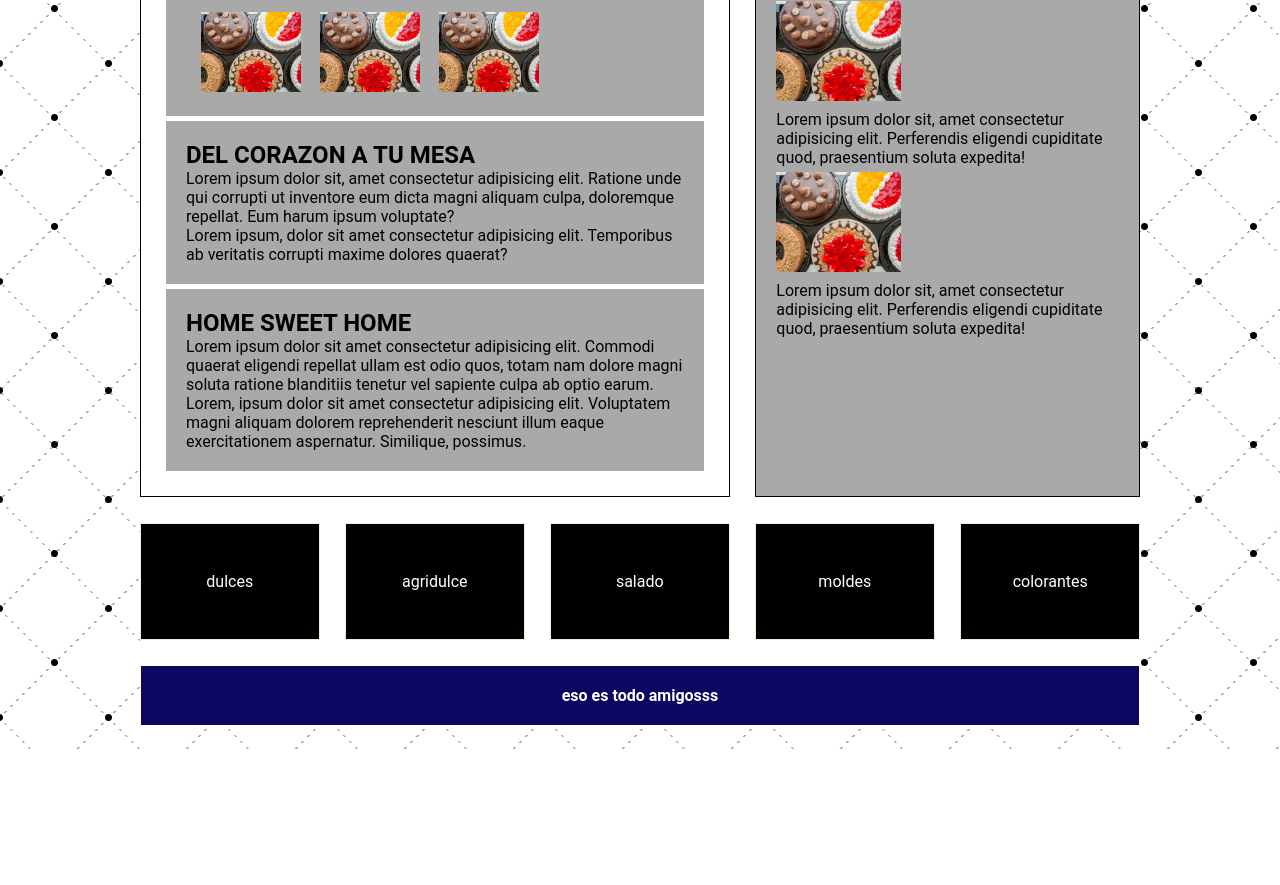
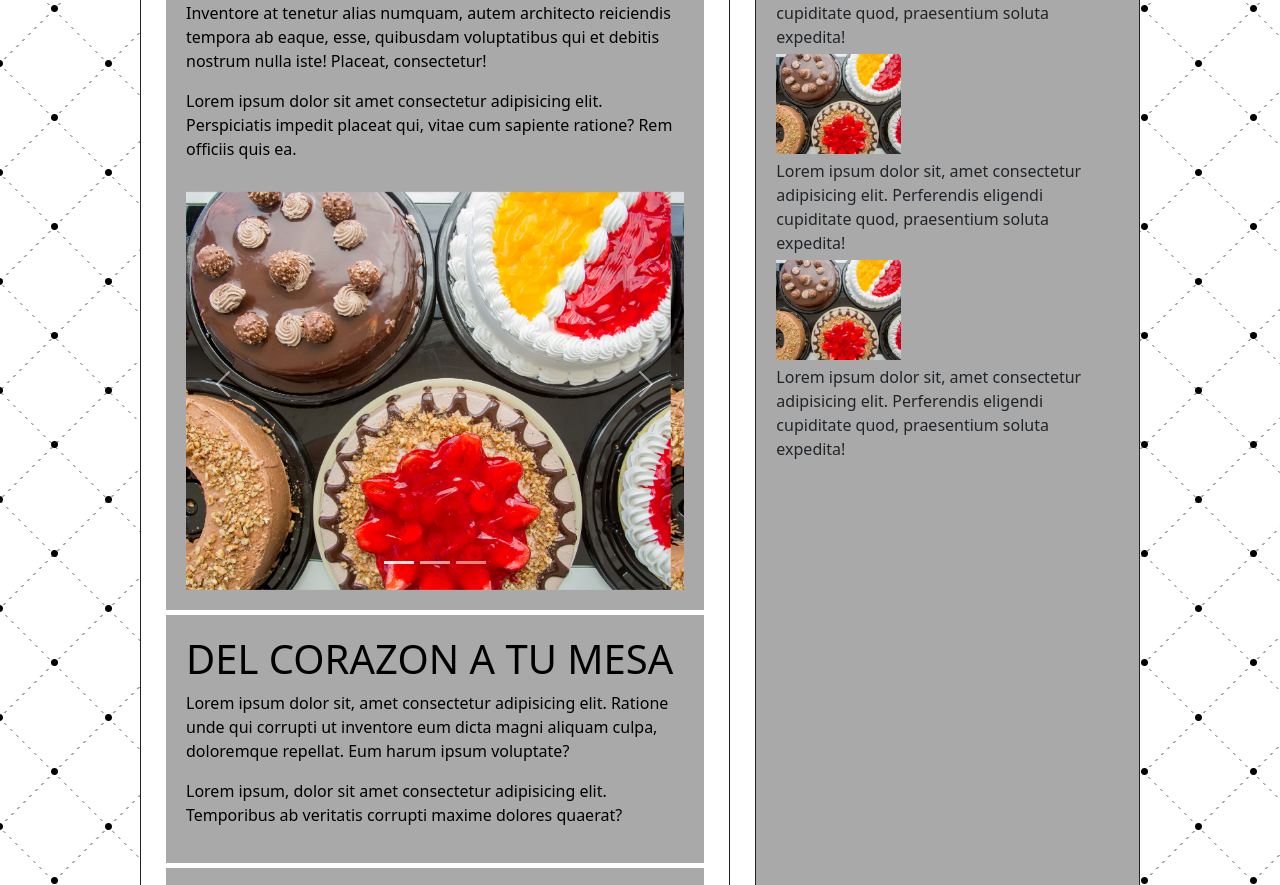
Before and after one commit to pipboy834/nuevo-mundo, a plain HTML site: page index.html in a window 1280 px wide. Shown: the part 373-1258 px from the top of the page. Before the commit the page ends 1125 px from the top, so only its background shows below. Drawn offline with nearby package versions, Linux system fonts and the light colour scheme.

Commit message:
se agrega bs

```diff
--- a/estilos.css
+++ b/estilos.css
@@ -25,8 +25,8 @@ body {
   }
 
 .chiquito{
-    width: 30px;
-    height: 30px;
+    width: 40px;
+    height: 40px;
 }
 
 .chiquita{
--- a/index.html
+++ b/index.html
@@ -9,6 +9,7 @@
     <link
     rel="stylesheet"
     href="https://cdnjs.cloudflare.com/ajax/libs/animate.css/4.1.1/animate.min.css">
+    <link href="https://cdn.jsdelivr.net/npm/bootstrap@5.1.3/dist/css/bootstrap.min.css" rel="stylesheet" integrity="sha384-1BmE4kWBq78iYhFldvKuhfTAU6auU8tT94WrHftjDbrCEXSU1oBoqyl2QvZ6jIW3" crossorigin="anonymous">
 
 </head>
 <body>
@@ -26,9 +27,33 @@
                 <p>Lorem ipsum, dolor sit amet consectetur adipisicing elit. Inventore at tenetur alias numquam, autem architecto reiciendis tempora ab eaque, esse, quibusdam voluptatibus qui et debitis nostrum nulla iste! Placeat, consectetur!</p>
                 <p>Lorem ipsum dolor sit amet consectetur adipisicing elit. Perspiciatis impedit placeat qui, vitae cum sapiente ratione? Rem officiis quis ea.</p>
                 <div class="imagenesart">
-                    <img class="imagenart" src="imagenes/pastelitos.jpg" alt="">
-                    <img class="imagenart" src="imagenes/pastelitos.jpg" alt="">
-                    <img class="imagenart" src="imagenes/pastelitos.jpg" alt="">
+                    <div id="carouselExampleIndicators" class="carousel slide" data-bs-ride="carousel">
+                        <div class="carousel-indicators">
+                          <button type="button" data-bs-target="#carouselExampleIndicators" data-bs-slide-to="0" class="active" aria-current="true" aria-label="Slide 1"></button>
+                          <button type="button" data-bs-target="#carouselExampleIndicators" data-bs-slide-to="1" aria-label="Slide 2"></button>
+                          <button type="button" data-bs-target="#carouselExampleIndicators" data-bs-slide-to="2" aria-label="Slide 3"></button>
+                        </div>
+                        <div class="carousel-inner">
+                          <div class="carousel-item active">
+                            <img src="imagenes/pastelitos.jpg" class="d-block w-100" alt="...">
+                          </div>
+                          <div class="carousel-item">
+                            <img src="imagenes/pastelitos.jpg" class="d-block w-100" alt="...">
+                          </div>
+                          <div class="carousel-item">
+                            <img src="imagenes/pastelitos.jpg" class="d-block w-100" alt="...">
+                          </div>
+                        </div>
+                        <button class="carousel-control-prev" type="button" data-bs-target="#carouselExampleIndicators" data-bs-slide="prev">
+                          <span class="carousel-control-prev-icon" aria-hidden="true"></span>
+                          <span class="visually-hidden">Previous</span>
+                        </button>
+                        <button class="carousel-control-next" type="button" data-bs-target="#carouselExampleIndicators" data-bs-slide="next">
+                          <span class="carousel-control-next-icon" aria-hidden="true"></span>
+                          <span class="visually-hidden">Next</span>
+                        </button>
+                      </div>
+
                 </div>
             </article>
             <article class="articulo">
@@ -72,7 +97,7 @@
         <div   class="cuadrados animate__animated animate__pulse animate__infinite infinite">
             <a class="botoncitos" href="">moldes</a>
         </div>
-        <div class="cuadrados animate__animated animate__shakeX animate__pulse animate__infinite infinite">
+        <div class="cuadrados animate__animated animate__pulse animate__infinite infinite">
             <a class="botoncitos"  href="">colorantes</a>
         </div>
         <footer class="footer">
@@ -80,5 +105,6 @@
         </footer>
 
     </div>
+    <script src="https://cdn.jsdelivr.net/npm/bootstrap@5.1.3/dist/js/bootstrap.bundle.min.js" integrity="sha384-ka7Sk0Gln4gmtz2MlQnikT1wXgYsOg+OMhuP+IlRH9sENBO0LRn5q+8nbTov4+1p" crossorigin="anonymous"></script>
 </body>
 </html>
```
Also changed, not shown: paginas/contacto.html (+4 -4 lines).
